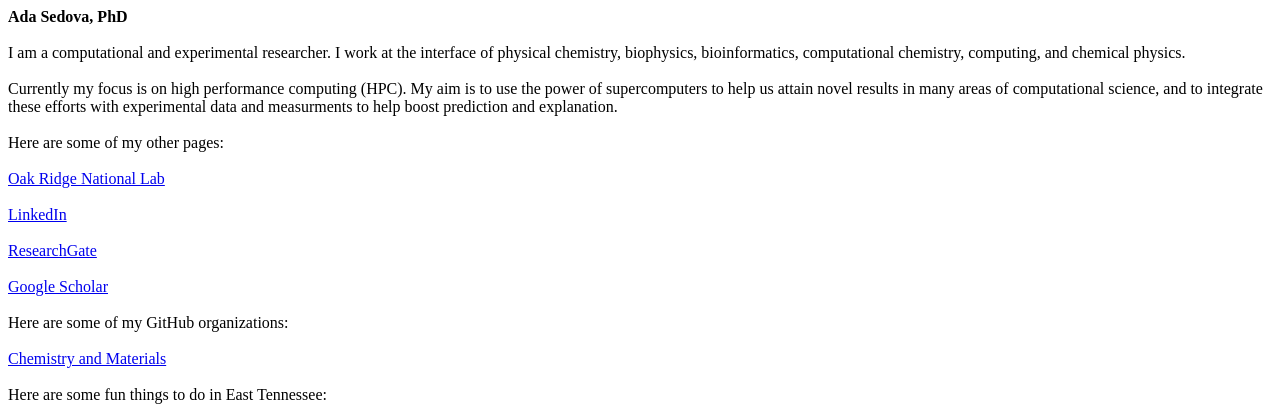
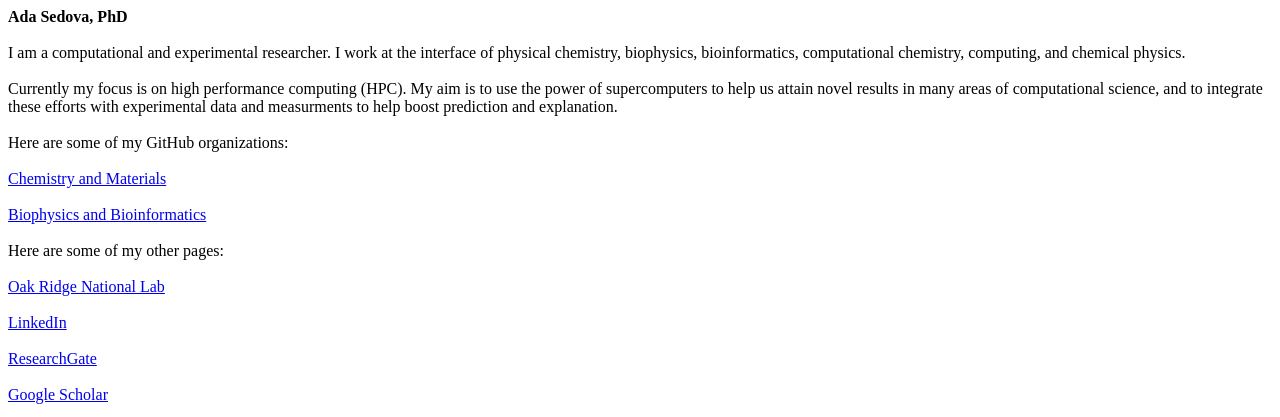
Before and after one commit to asedova/asedova.github.io, a plain HTML site: page index.html in a window 1280 px wide. Shown: the top 417 px of the page. Drawn offline with Linux system fonts and the light colour scheme; grey boxes are pictures that could not be loaded.

Commit message:
Update index.html

```diff
--- a/index.html
+++ b/index.html
@@ -5,6 +5,13 @@
 I am a computational and experimental researcher. I work at the interface of physical chemistry, biophysics, bioinformatics, computational chemistry, computing, and chemical physics.
 <br /> <br />
 Currently my focus is on high performance computing (HPC). My aim is to use the power of supercomputers to help us attain novel results in many areas of computational science, and to integrate these efforts with experimental data and measurments to help boost prediction and explanation.
+<br /> <br />
+
+Here are some of my GitHub organizations:
+<br /> <br />
+<a href="https://github.com/ExaMat"> Chemistry and Materials</a>
+<br /> <br />
+<a href="https://github.com/BSDExabio"> Biophysics and Bioinformatics</a>
 <br /> <br />
 Here are some of my other pages:
 <br /> <br />
@@ -15,10 +22,6 @@
 <a href="https://www.researchgate.net/profile/Ada-Sedova"> ResearchGate </a>
 <br /> <br />
 <a href="https://scholar.google.com/citations?user=A4p_R1MAAAAJ&hl=en"> Google Scholar </a>
-<br /> <br />
-Here are some of my GitHub organizations:
-<br /> <br />
-<a href="https://github.com/ExaMat"> Chemistry and Materials</a>
 <br /> <br />
 Here are some fun things to do in East Tennessee: <br />  <br />
 <img src="IMG_20230610_110640454.jpg" alt="Climbing at Obed" style="width:500px;height:600px;">
```
